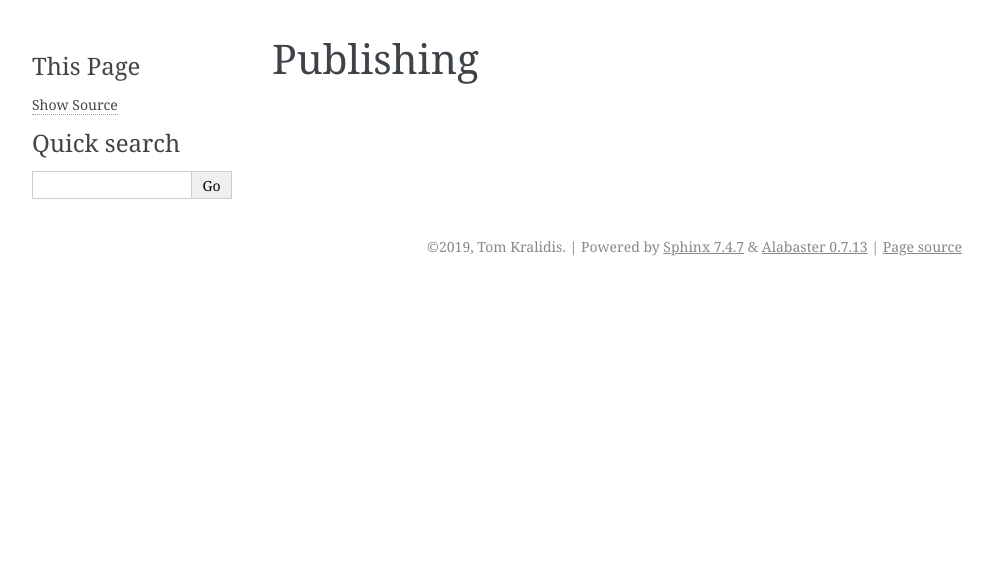
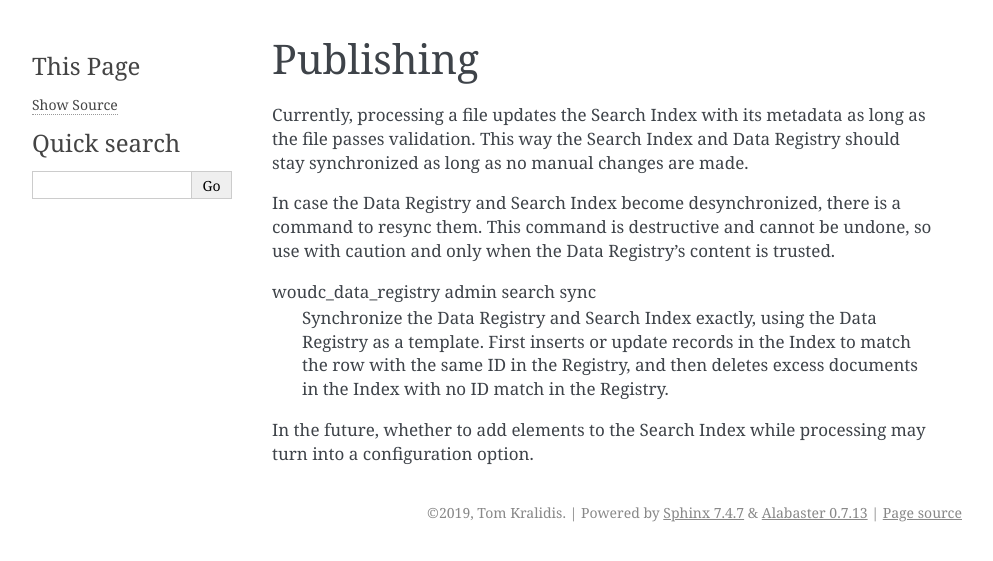
Before and after one commit to woudc/woudc-data-registry, a Sphinx documentation site: the page built from docs/publishing.rst, in a window 1280 px wide. Shown: the top 561 px of the page, without its empty margins (148-1141 px from the left). Built offline with Sphinx 7.4.7, drawn with Linux system fonts in a browser that asks for light colours; pages that are not in the unit, such as notebooks, are missing from menus.

Commit message:
Initial publishing docs

```diff
--- a/docs/publishing.rst
+++ b/docs/publishing.rst
@@ -2,3 +2,20 @@
 
 Publishing
 ==========
+
+Currently, processing a file updates the Search Index with its metadata
+as long as the file passes validation. This way the Search Index and
+Data Registry should stay synchronized as long as no manual changes are made.
+
+In case the Data Registry and Search Index become desynchronized, there is a
+command to resync them. This command is destructive and cannot be undone,
+so use with caution and only when the Data Registry's content is trusted.
+
+woudc_data_registry admin search sync
+    Synchronize the Data Registry and Search Index exactly, using the Data
+    Registry as a template. First inserts or update records in the Index to
+    match the row with the same ID in the Registry, and then deletes excess
+    documents in the Index with no ID match in the Registry.
+
+In the future, whether to add elements to the Search Index while processing
+may turn into a configuration option.
```
